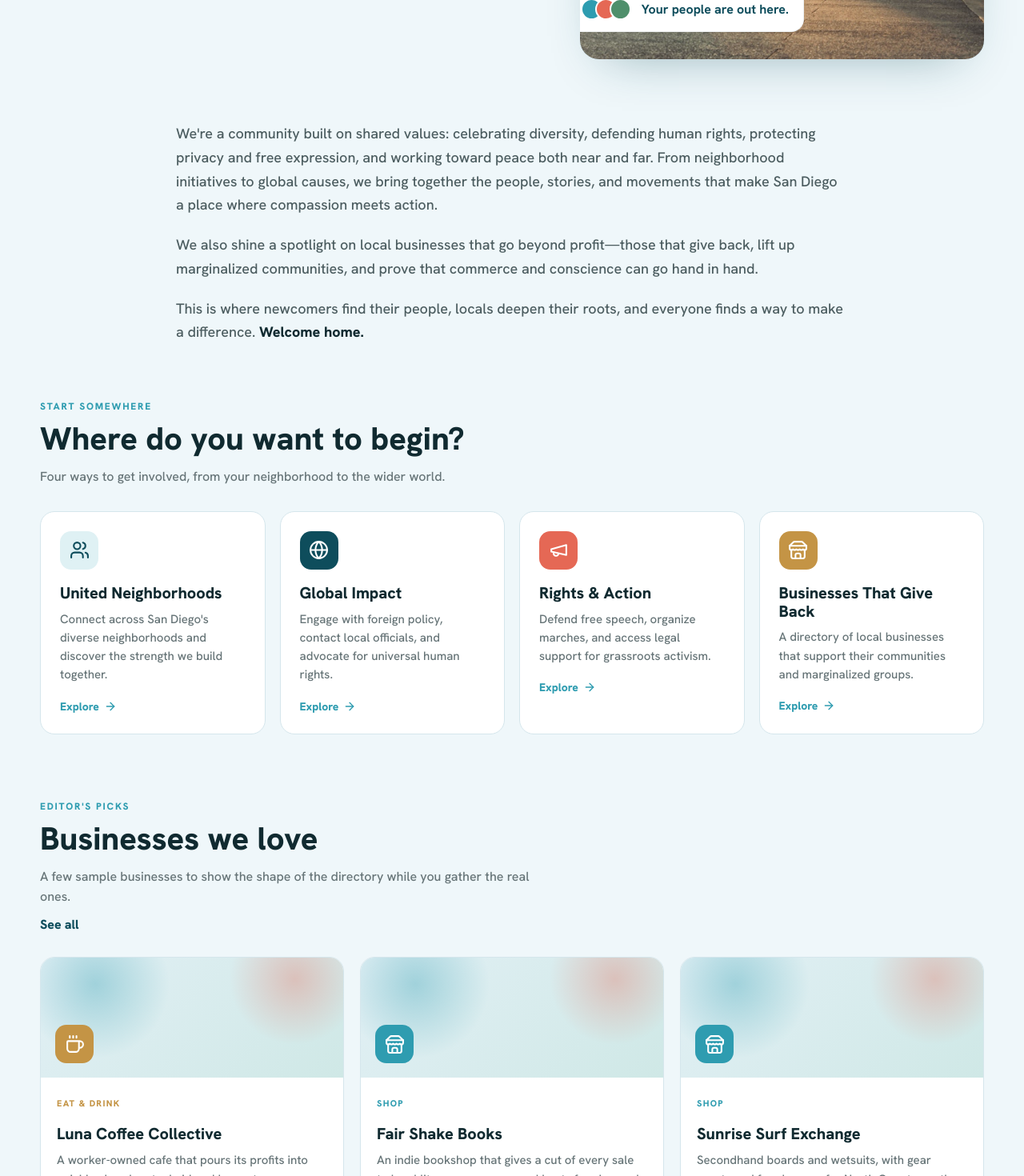
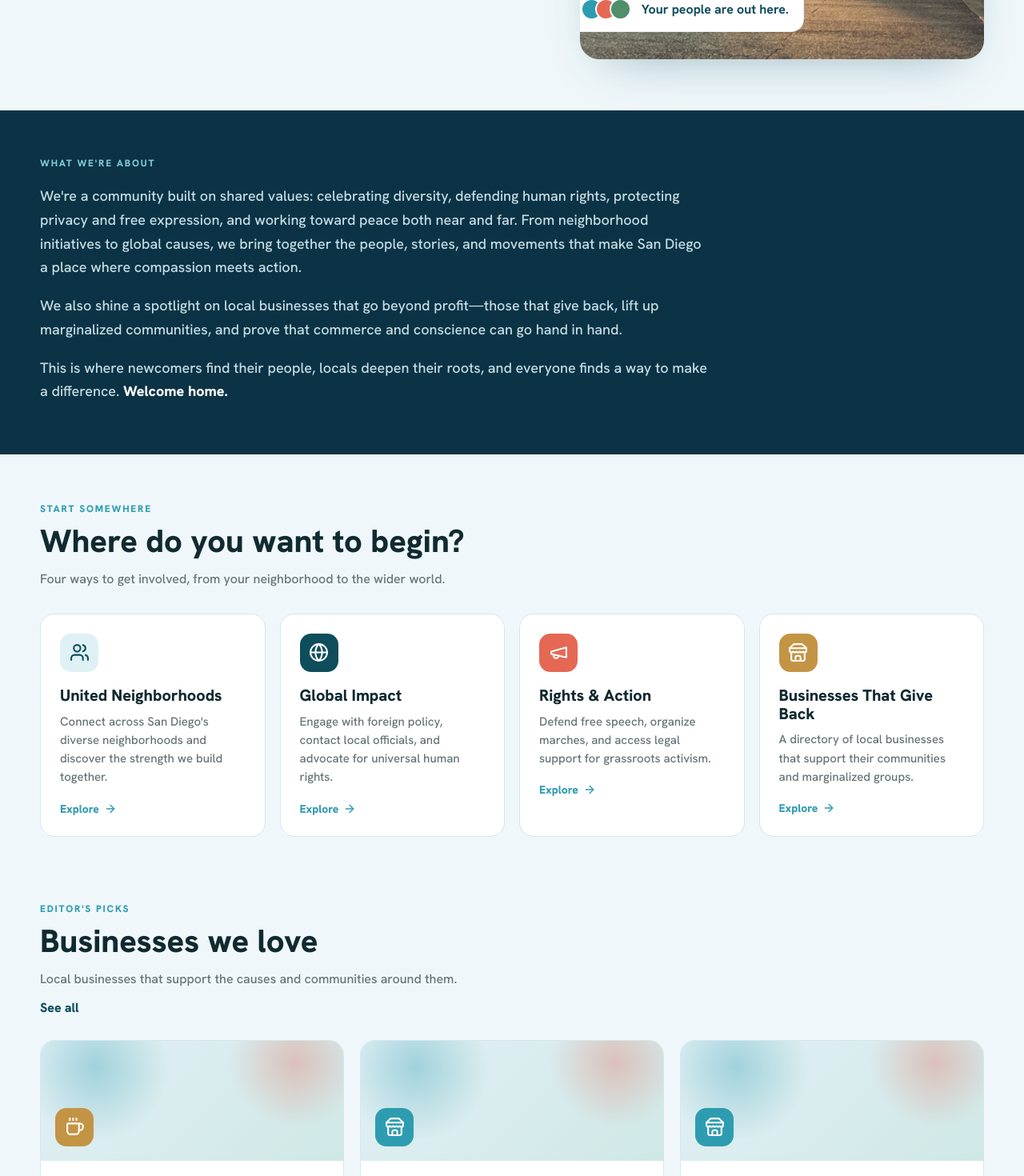
Before and after one commit to avafrohna/you-belong, a React (Vite) app: page / in a window 1280 px wide. Shown: the part 700-2170 px from the top of the page at 80% size. Built offline with nearby package versions, Linux system fonts and the light colour scheme.

Commit message:
adding contrast

```diff
--- a/src/App.jsx
+++ b/src/App.jsx
@@ -290,7 +290,9 @@ function HomePage() {
         </div>
       </section>
 
-      <section className="section-shell intro-statement">
+      <section className="intro-statement">
+        <div className="section-shell intro-statement-inner">
+          <div className="eyebrow">What we're about</div>
           <p>
             We're a community built on shared values: celebrating diversity, defending human rights,
             protecting privacy and free expression, and working toward peace both near and far. From
@@ -298,14 +300,15 @@ function HomePage() {
             movements that make San Diego a place where compassion meets action.
           </p>
           <p>
-          We also shine a spotlight on local businesses that go beyond profit—those that give back,
-          lift up marginalized communities, and prove that commerce and conscience can go hand in
-          hand.
+            We also shine a spotlight on local businesses that go beyond profit—those that give
+            back, lift up marginalized communities, and prove that commerce and conscience can go
+            hand in hand.
           </p>
           <p>
-          This is where newcomers find their people, locals deepen their roots, and everyone finds a
-          way to make a difference. <strong>Welcome home.</strong>
+            This is where newcomers find their people, locals deepen their roots, and everyone
+            finds a way to make a difference. <strong>Welcome home.</strong>
           </p>
+        </div>
       </section>
 
       <section id="categories" className="section-shell section-block">
@@ -333,7 +336,7 @@ function HomePage() {
         <SectionIntro
           label="Editor's picks"
           title="Businesses we love"
-          text="A few sample businesses to show the shape of the directory while you gather the real ones."
+          text="Local businesses that support the causes and communities around them."
           action={<Link href="/businesses-give-back">See all</Link>}
         />
         <div className="featured-grid">
--- a/src/styles.css
+++ b/src/styles.css
@@ -440,22 +440,33 @@ img {
 }
 
 .intro-statement {
+  color: #c6dde4;
+  background: var(--blue);
+}
+
+.intro-statement-inner {
   display: grid;
-  gap: 20px;
-  max-width: 840px;
-  padding: 14px 0 10px;
+  justify-items: start;
+  gap: 18px;
+  padding: 58px 0 64px;
+}
+
+.intro-statement .eyebrow {
+  color: #7fc9d6;
 }
 
 .intro-statement p {
+  max-width: 840px;
   margin: 0;
-  color: #4c5d60;
   font-size: 18px;
   font-weight: 500;
   line-height: 1.65;
+  text-wrap: pretty;
 }
 
+
 .intro-statement strong {
-  color: var(--ink);
+  color: #fff;
   font-weight: 800;
 }
 
@@ -484,7 +495,7 @@ img {
 }
 
 .intro-side {
-  max-width: 640px;
+  max-width: 720px;
 }
 
 .intro-side p {
@@ -493,6 +504,7 @@ img {
   font-size: 16px;
   font-weight: 500;
   line-height: 1.55;
+  text-wrap: pretty;
 }
 
 .text-link a,
```
Lines whose indentation alone changed are shown as unchanged.
